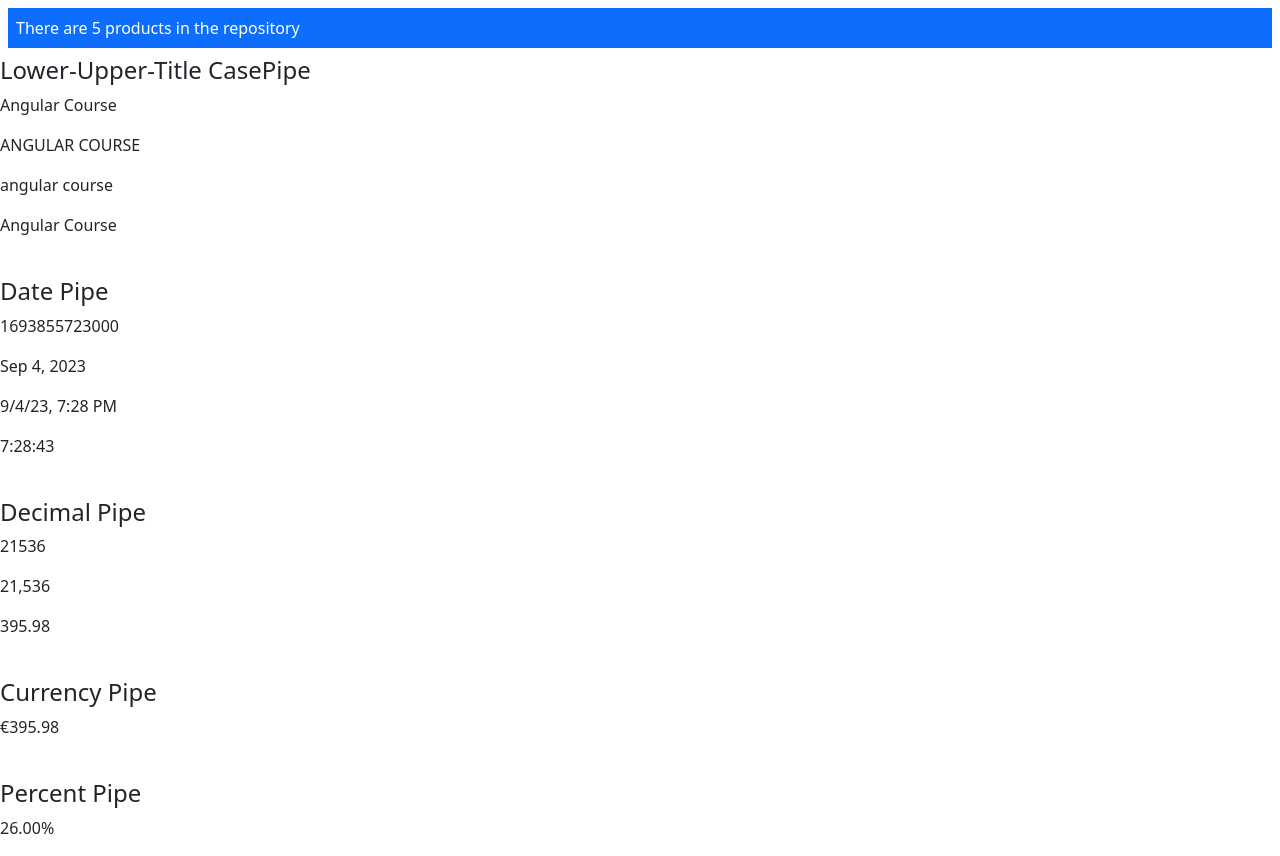
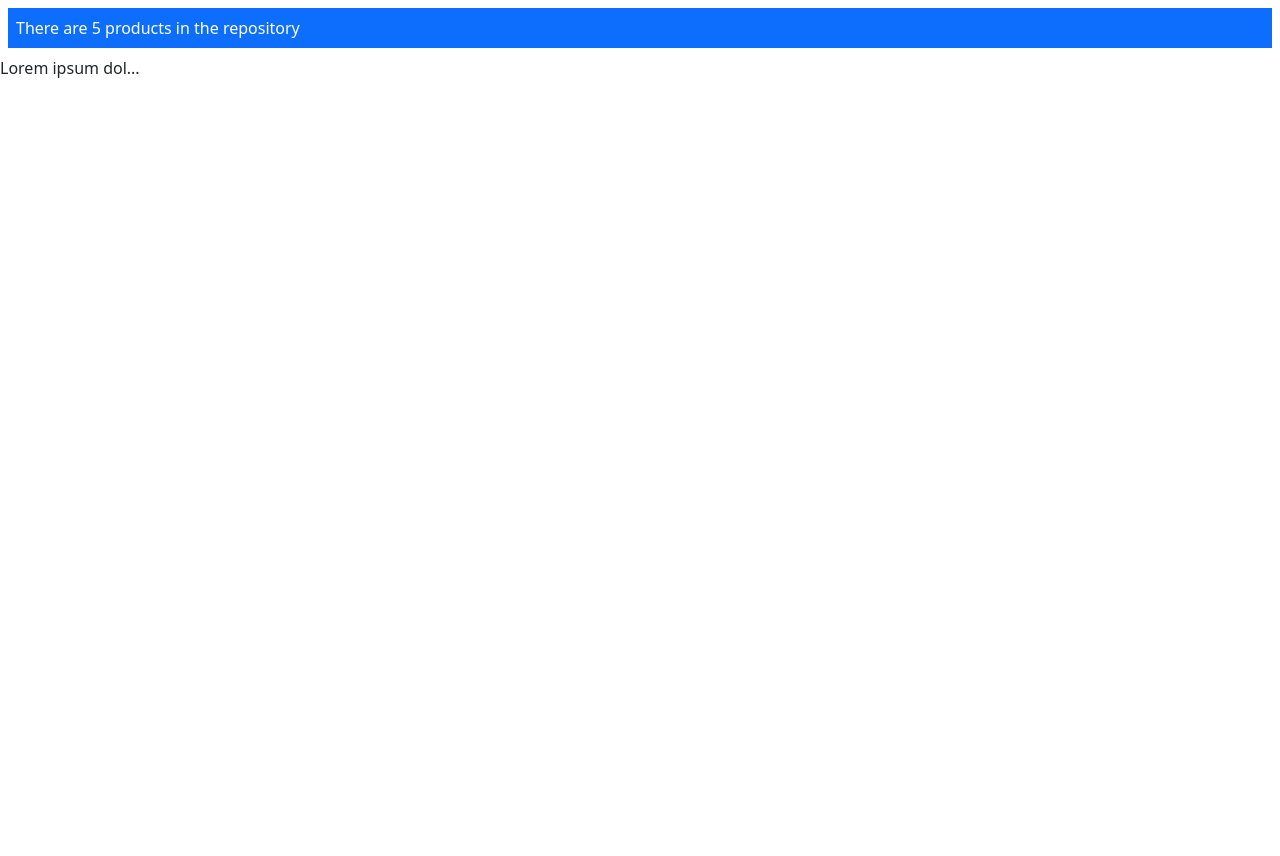
Before and after one commit to mrstijket/Angular-Examples, an Angular app: page / in a window 1280 px wide. After the commit the page ends 800 px from the top, so only its background shows below. Built offline with nearby package versions, Linux system fonts and the light colour scheme.

Commit message:
Custom Pipe Examples

```diff
--- a/angular.json
+++ b/angular.json
@@ -95,5 +95,8 @@
         }
       }
     }
+  },
+  "cli": {
+    "analytics": false
   }
 }
--- a/src/app/app.module.ts
+++ b/src/app/app.module.ts
@@ -2,11 +2,13 @@ import { NgModule } from '@angular/core';
 import { BrowserModule } from '@angular/platform-browser';
 import { ProductComponent } from './product.component';
 import { FormsModule } from '@angular/forms';
+import { SummaryPipe } from './summary.pipe';
 
 
 @NgModule({
   declarations: [
-    ProductComponent
+    ProductComponent,
+    SummaryPipe
   ],
   imports: [
     BrowserModule,
--- a/src/app/product.component.html
+++ b/src/app/product.component.html
@@ -50,7 +50,8 @@
 <br>
 <span>{{ email }}</span> -->
 
-<h4>Lower-Upper-Title CasePipe</h4>
+<!-- Built-in Pipes Examples -->
+<!-- <h4>Lower-Upper-Title CasePipe</h4>
 <p>{{ title }}</p>
 <p>{{ title | uppercase }}</p>
 <p>{{ title | lowercase }}</p>
@@ -71,4 +72,6 @@
 <p> {{ price | currency: 'EUR' }}</p>
 <br>
 <h4>Percent Pipe</h4>
-<p>{{ completed | percent: '1.2-2' }}</p>
+<p>{{ completed | percent: '1.2-2' }}</p> -->
+
+{{ text | summary:15 }}
--- a/src/app/product.component.ts
+++ b/src/app/product.component.ts
@@ -69,9 +69,12 @@ export class ProductComponent {
     console.log(this.email);
   } */
 
-  today: number = Date.now();
-  title: string = 'Angular Course';
-  students: number = 21536;
-  price: number = 395.9792;
-  completed: number = 0.26;
+  // Built-in Pipes Examples
+  // today: number = Date.now();
+  // title: string = 'Angular Course';
+  // students: number = 21536;
+  // price: number = 395.9792;
+  // completed: number = 0.26;
+
+  text = 'Lorem ipsum dolor sit, amet conscestor adipicing elite mama bkk';
 }
--- /dev/null
+++ b/src/app/summary.pipe.ts
@@ -0,0 +1,12 @@
+import { Pipe, PipeTransform } from "@angular/core";
+
+@Pipe({
+  name: 'summary'
+})
+export class SummaryPipe implements PipeTransform {
+  transform(value: string, limit?: number) {
+    if (!value) return null;
+    let _limit = (limit) ? limit : 20;
+    return value.substring(0, _limit) + '...';
+  }
+}
```
